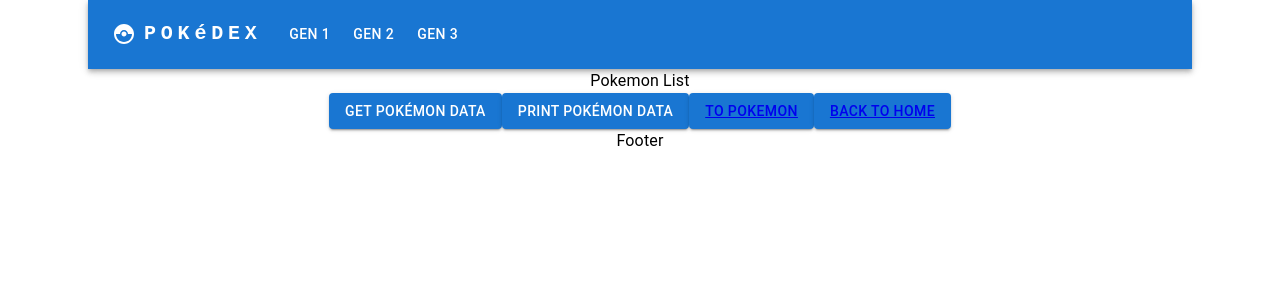
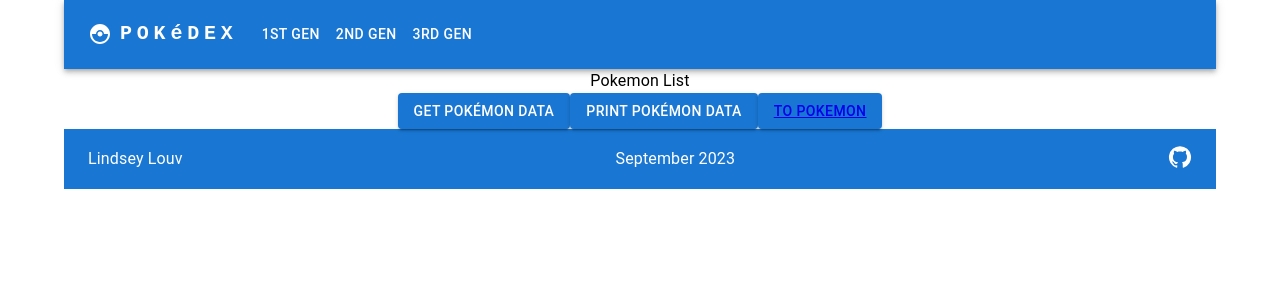
Before and after one commit to LindseyLouv/pokedex, a React (Create React App) app: page /pokemonlist in a window 1280 px wide. Shown: the top 300 px of the page. Built offline with nearby package versions, Linux system fonts and the light colour scheme.

Commit message:
Add Footer

```diff
--- a/src/components/App/App.css
+++ b/src/components/App/App.css
@@ -2,37 +2,7 @@
   text-align: center;
 }
 
-.App-logo {
-  height: 40vmin;
-  pointer-events: none;
-}
-
-@media (prefers-reduced-motion: no-preference) {
-  .App-logo {
-    animation: App-logo-spin infinite 20s linear;
-  }
-}
-
-.App-header {
-  background-color: #282c34;
-  min-height: 100vh;
-  display: flex;
-  flex-direction: column;
-  align-items: center;
-  justify-content: center;
-  font-size: calc(10px + 2vmin);
-  color: white;
-}
 
 .App-link {
   color: #61dafb;
 }
-
-@keyframes App-logo-spin {
-  from {
-    transform: rotate(0deg);
-  }
-  to {
-    transform: rotate(360deg);
-  }
-}
--- a/src/components/Footer/Footer.tsx
+++ b/src/components/Footer/Footer.tsx
@@ -1,10 +1,24 @@
 import { Typography, Container } from '@mui/material';
+import GitHubIcon from '@mui/icons-material/GitHub';
 
 function Footer() {
 
   return (
-    <Container component="footer">
-      <Typography>Footer</Typography>
+    <Container component="footer" sx={{
+      backgroundColor: (theme) => theme.palette.primary.main,
+      color: (theme) => theme.palette.primary.contrastText,
+      display: { xs: 'bloc', md: 'flex' },
+      justifyContent: 'space-between',
+      alignItems: 'center',
+      textAlign: 'center',
+      padding: '1rem',
+      margin: 'auto',
+    }}>
+      <Typography>Lindsey Louv</Typography>
+      <Typography>September 2023</Typography>
+      <a href="https://github.com/LindseyLouv" target="_blank" rel="noreferrer" style={{ textDecoration: 'none', color: 'inherit' }}>
+        <GitHubIcon />
+      </a>
     </Container>
   );
 }
--- a/src/components/Header/Header.tsx
+++ b/src/components/Header/Header.tsx
@@ -1,14 +1,143 @@
-import { Typography, Container } from '@mui/material';
-import ResponsiveAppBar from './ResponsiveAppBar';
+import * as React from 'react';
+import AppBar from '@mui/material/AppBar';
+import Box from '@mui/material/Box';
+import Toolbar from '@mui/material/Toolbar';
+import IconButton from '@mui/material/IconButton';
+import Typography from '@mui/material/Typography';
+import Menu from '@mui/material/Menu';
+import MenuIcon from '@mui/icons-material/Menu';
+import Container from '@mui/material/Container';
+import Button from '@mui/material/Button';
+import MenuItem from '@mui/material/MenuItem';
+import CatchingPokemonIcon from '@mui/icons-material/CatchingPokemon';
 
+const pages = [  {
+  name: '1st Gen',
+  route: '/pokemonlist',
+},
+{
+  name: '2nd Gen',
+  route: '/pokemonlist',
+},
+{
+  name: '3rd Gen',
+  route: '/pokemonlist',
+},];
 
 function Header() {
+  const [anchorElNav, setAnchorElNav] = React.useState<null | HTMLElement>(null);
+
+  const handleOpenNavMenu = (event: React.MouseEvent<HTMLElement>) => {
+    setAnchorElNav(event.currentTarget);
+  };
+  const handleCloseNavMenu = () => {
+    setAnchorElNav(null);
+  };
 
   return (
-    <Container component="header">
-      <ResponsiveAppBar></ResponsiveAppBar>
-    </Container>
+    <AppBar position="static">
+      <Container maxWidth="xl" component='header'>
+        <Toolbar disableGutters>
+          <CatchingPokemonIcon sx={{ display: { xs: 'none', md: 'flex' }, mr: 1 }} />
+          <Typography
+            variant="h6"
+            noWrap
+            component="a"
+            href="/"
+            sx={{
+              mr: 2,
+              display: { xs: 'none', md: 'flex' },
+              fontFamily: 'monospace',
+              fontWeight: 700,
+              letterSpacing: '.3rem',
+              color: 'inherit',
+              textDecoration: 'none',
+            }}
+          >
+            POKéDEX
+          </Typography>
+
+          <Box sx={{ flexGrow: 1, display: { xs: 'flex', md: 'none' } }}>
+            <IconButton
+              size="large"
+              aria-label="account of current user"
+              aria-controls="menu-appbar"
+              aria-haspopup="true"
+              onClick={handleOpenNavMenu}
+              color="inherit"
+            >
+              <MenuIcon />
+            </IconButton>
+            <Menu
+              id="menu-appbar"
+              anchorEl={anchorElNav}
+              anchorOrigin={{
+                vertical: 'bottom',
+                horizontal: 'left',
+              }}
+              keepMounted
+              transformOrigin={{
+                vertical: 'top',
+                horizontal: 'left',
+              }}
+              open={Boolean(anchorElNav)}
+              onClose={handleCloseNavMenu}
+              sx={{
+                display: { xs: 'block', md: 'none' },
+              }}
+            >
+              {pages.map((page) => (
+                <MenuItem key={page.name} onClick={handleCloseNavMenu}>
+                  <Button
+                    key={page.name}
+                    href={page.route}
+                    sx={{
+                      my: 2,
+                      color: (theme) => theme.palette.primary.main,
+                      display: 'block',
+                      margin: '2rem',
+                    }}
+                  >
+                    {page.name}
+                  </Button>
+                </MenuItem>
+              ))}
+            </Menu>
+          </Box>
+          <CatchingPokemonIcon sx={{ display: { xs: 'flex', md: 'none' }, mr: 1 }} />
+          <Typography
+            variant="h5"
+            noWrap
+            component="a"
+            href="/"
+            sx={{
+              mr: 2,
+              display: { xs: 'flex', md: 'none' },
+              flexGrow: 1,
+              fontFamily: 'monospace',
+              fontWeight: 700,
+              letterSpacing: '.3rem',
+              color: 'inherit',
+              textDecoration: 'none',
+            }}
+          >
+            POKéDEX
+          </Typography>
+          <Box sx={{ flexGrow: 1, display: { xs: 'none', md: 'flex' } }}>
+            {pages.map((page) => (
+              <Button
+                key={page.name}
+                href={page.route}
+                onClick={handleCloseNavMenu}
+                sx={{ my: 2, color: 'white', display: 'block' }}
+              >
+                {page.name}
+              </Button>
+            ))}
+          </Box>
+        </Toolbar>
+      </Container>
+    </AppBar>
   );
 }
-
 export default Header;
--- a/src/components/Header/ResponsiveAppBar.tsx
+++ /dev/null
@@ -1,120 +0,0 @@
-import * as React from 'react';
-import AppBar from '@mui/material/AppBar';
-import Box from '@mui/material/Box';
-import Toolbar from '@mui/material/Toolbar';
-import IconButton from '@mui/material/IconButton';
-import Typography from '@mui/material/Typography';
-import Menu from '@mui/material/Menu';
-import MenuIcon from '@mui/icons-material/Menu';
-import Container from '@mui/material/Container';
-import Button from '@mui/material/Button';
-import MenuItem from '@mui/material/MenuItem';
-import CatchingPokemonIcon from '@mui/icons-material/CatchingPokemon';
-
-const pages = ['GEN 1', 'GEN 2', 'GEN 3'];
-
-function ResponsiveAppBar() {
-  const [anchorElNav, setAnchorElNav] = React.useState<null | HTMLElement>(null);
-
-  const handleOpenNavMenu = (event: React.MouseEvent<HTMLElement>) => {
-    setAnchorElNav(event.currentTarget);
-  };
-  const handleCloseNavMenu = () => {
-    setAnchorElNav(null);
-  };
-
-  return (
-    <AppBar position="static">
-      <Container maxWidth="xl">
-        <Toolbar disableGutters>
-          <CatchingPokemonIcon sx={{ display: { xs: 'none', md: 'flex' }, mr: 1 }} />
-          <Typography
-            variant="h6"
-            noWrap
-            component="a"
-            href="/"
-            sx={{
-              mr: 2,
-              display: { xs: 'none', md: 'flex' },
-              fontFamily: 'monospace',
-              fontWeight: 700,
-              letterSpacing: '.3rem',
-              color: 'inherit',
-              textDecoration: 'none',
-            }}
-          >
-            POKéDEX
-          </Typography>
-
-          <Box sx={{ flexGrow: 1, display: { xs: 'flex', md: 'none' } }}>
-            <IconButton
-              size="large"
-              aria-label="account of current user"
-              aria-controls="menu-appbar"
-              aria-haspopup="true"
-              onClick={handleOpenNavMenu}
-              color="inherit"
-            >
-              <MenuIcon />
-            </IconButton>
-            <Menu
-              id="menu-appbar"
-              anchorEl={anchorElNav}
-              anchorOrigin={{
-                vertical: 'bottom',
-                horizontal: 'left',
-              }}
-              keepMounted
-              transformOrigin={{
-                vertical: 'top',
-                horizontal: 'left',
-              }}
-              open={Boolean(anchorElNav)}
-              onClose={handleCloseNavMenu}
-              sx={{
-                display: { xs: 'block', md: 'none' },
-              }}
-            >
-              {pages.map((page) => (
-                <MenuItem key={page} onClick={handleCloseNavMenu}>
-                  <Typography textAlign="center">{page}</Typography>
-                </MenuItem>
-              ))}
-            </Menu>
-          </Box>
-          <CatchingPokemonIcon sx={{ display: { xs: 'flex', md: 'none' }, mr: 1 }} />
-          <Typography
-            variant="h5"
-            noWrap
-            component="a"
-            href="/"
-            sx={{
-              mr: 2,
-              display: { xs: 'flex', md: 'none' },
-              flexGrow: 1,
-              fontFamily: 'monospace',
-              fontWeight: 700,
-              letterSpacing: '.3rem',
-              color: 'inherit',
-              textDecoration: 'none',
-            }}
-          >
-            POKéDEX
-          </Typography>
-          <Box sx={{ flexGrow: 1, display: { xs: 'none', md: 'flex' } }}>
-            {pages.map((page) => (
-              <Button
-                key={page}
-                onClick={handleCloseNavMenu}
-                sx={{ my: 2, color: 'white', display: 'block' }}
-              >
-                {page}
-              </Button>
-            ))}
-          </Box>
-        </Toolbar>
-      </Container>
-    </AppBar>
-  );
-}
-export default ResponsiveAppBar;
--- a/src/pages/Home/Home.tsx
+++ b/src/pages/Home/Home.tsx
@@ -6,11 +6,6 @@ function Home() {
   return (
     <Container component="main">
       <Typography>Home</Typography>
-      <Button variant="contained">
-        <Link to="/pokemonlist">
-          See all Pokémon
-        </Link>
-      </Button>
     </Container>
   );
 }
--- a/src/pages/PokemonList/PokemonList.tsx
+++ b/src/pages/PokemonList/PokemonList.tsx
@@ -31,11 +31,6 @@ function PokemonList() {
         To Pokemon
       </Link>
     </Button>
-    <Button variant="contained">
-      <Link to="/">
-        Back to Home
-      </Link>
-    </Button>
   </Container>
   );
 }
```
